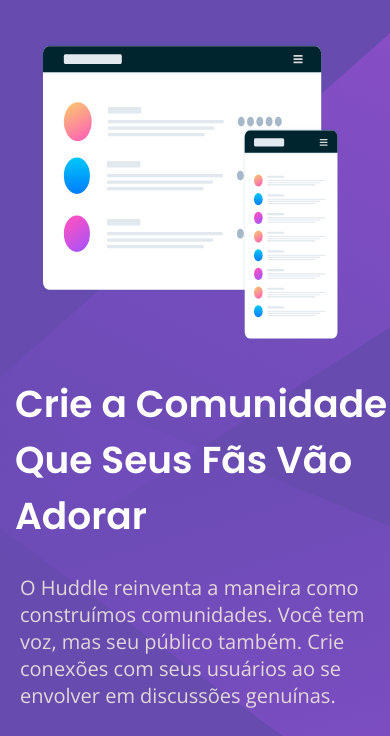
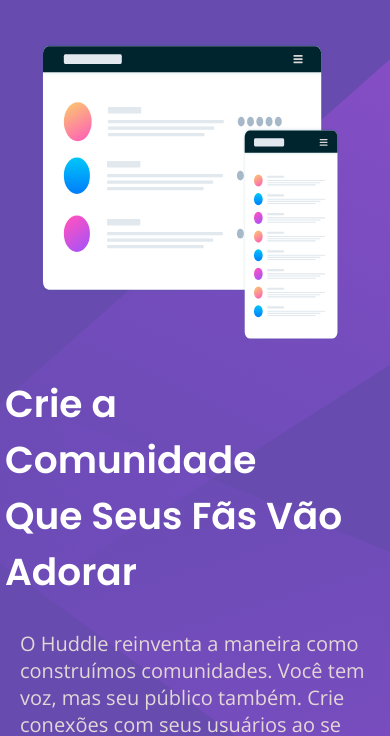
Before and after one commit to Wesley-Vieria/landing-page, a plain HTML site: page index.html in a window 390 px wide. Shown: the part 99-835 px from the top of the page. Drawn offline with nearby package versions, Linux system fonts and the light colour scheme.

Commit message:
Update responcivo.css

```diff
--- a/src/css/responcivo.css
+++ b/src/css/responcivo.css
@@ -32,7 +32,7 @@
     }
 
     .titulo{
-        width: 100%;
+        width: 70%;
         margin: 30px 0px 0px 70px;
 
     }
@@ -71,8 +71,9 @@
     }
 
     .titulo{
-        width: 100%;
-        margin: 30px 0px 0px 15px;
+        width: 90%;
+        margin: 30px 0px 0px 5px;
+
 
     }
     .informacao{
```
